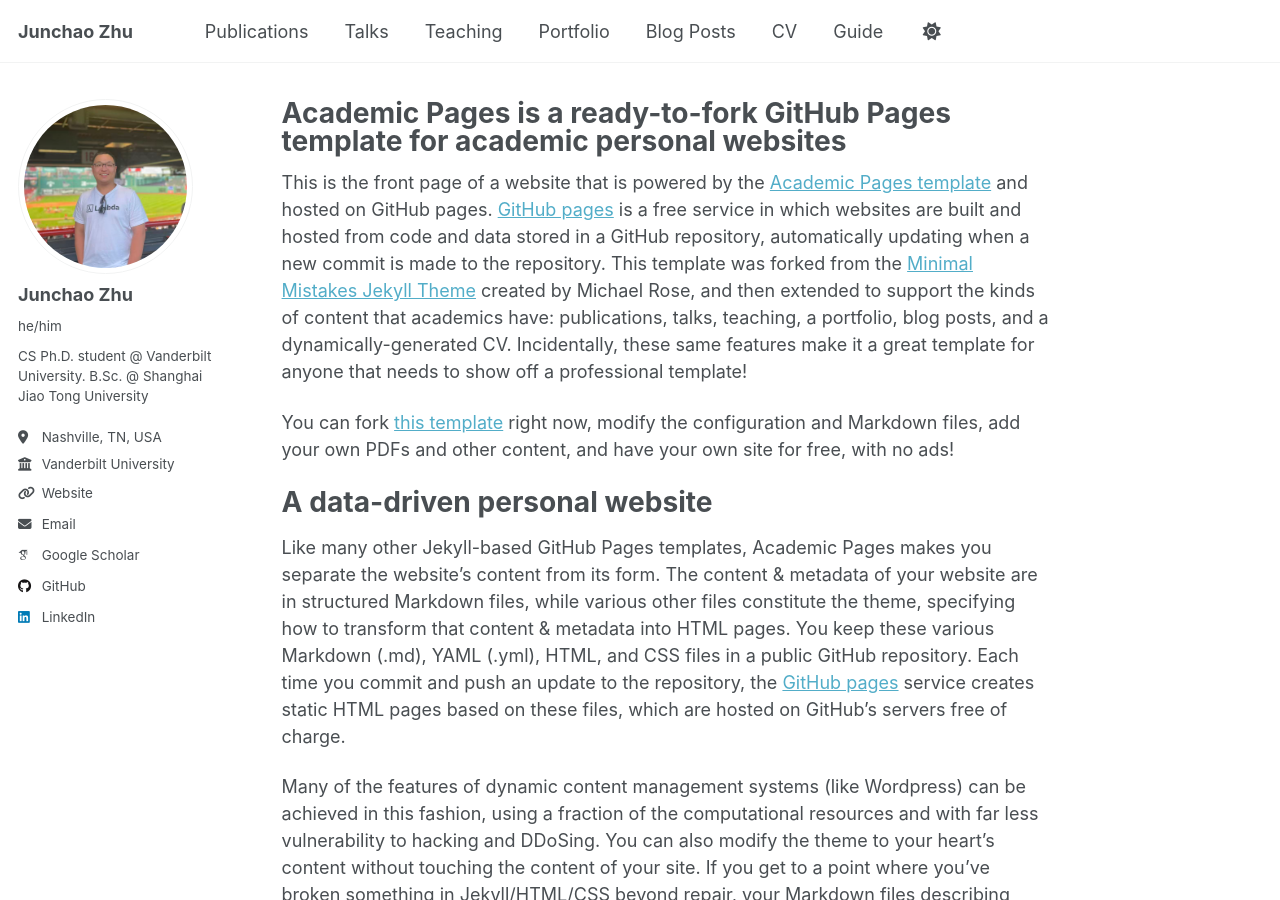
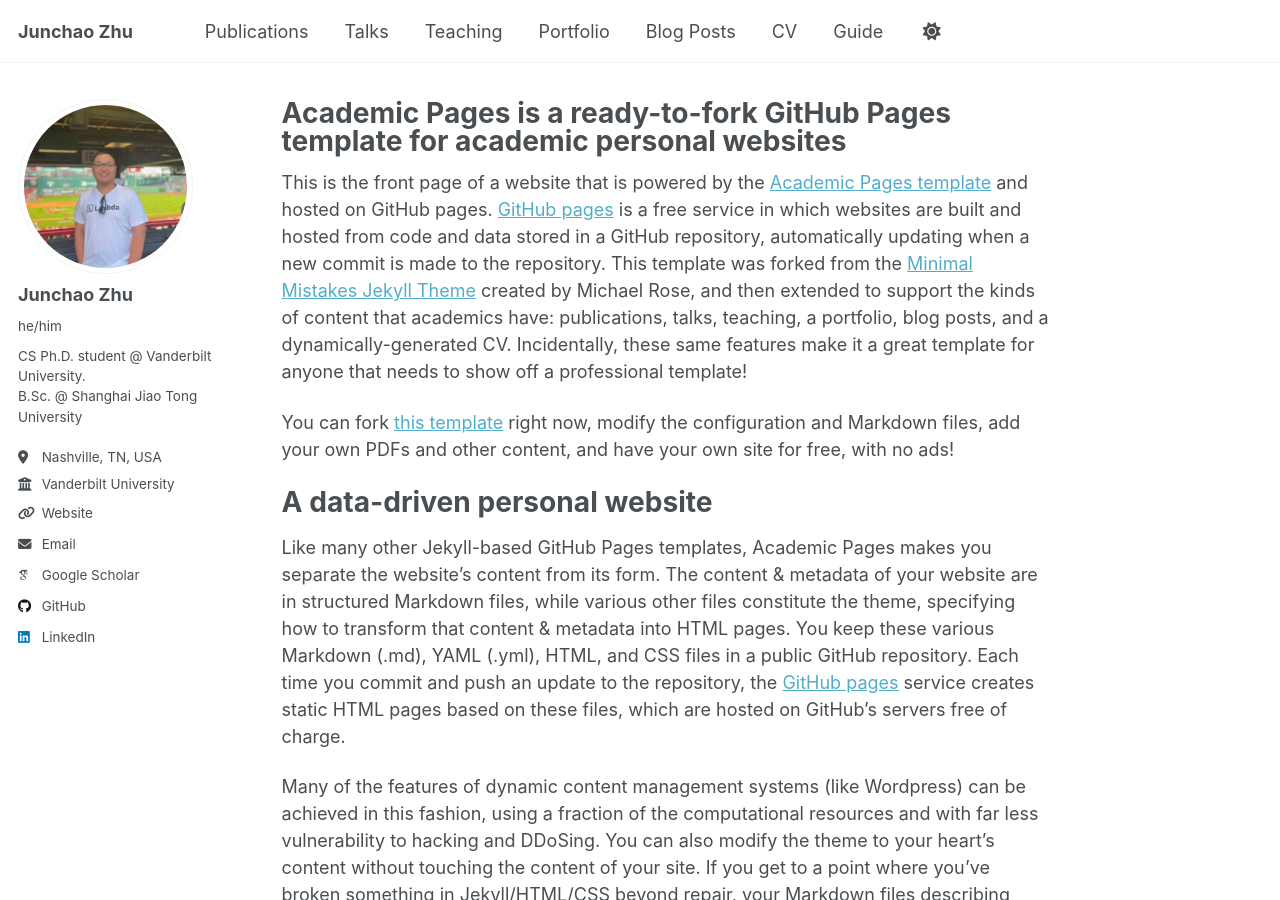
Before and after one commit to Junchao-Zhu/Junchao-Zhu.github.io, a Jekyll site: the page built from _pages/about.md, in a window 1280 px wide and 900 px high. Built offline with Jekyll 4.4.1, drawn with Linux system fonts in a browser that asks for light colours; some web fonts are replaced; a script that is not in the unit is left out.

```diff
--- a/_config.yml
+++ b/_config.yml
@@ -26,9 +26,8 @@ author:
   avatar           : "Profile.png"
   name             : "Junchao Zhu"
   pronouns         : "he/him"
-  bio: |
-    CS Ph.D. student @ Vanderbilt University.
-    B.Sc. @ Shanghai Jiao Tong University
+  bio: "CS Ph.D. student @ Vanderbilt University.<br>B.Sc. @ Shanghai Jiao Tong University"
+
   location         : "Nashville, TN, USA"
   employer         : "Vanderbilt University"
   uri              : "https://junchao-zhu.github.io"
```
